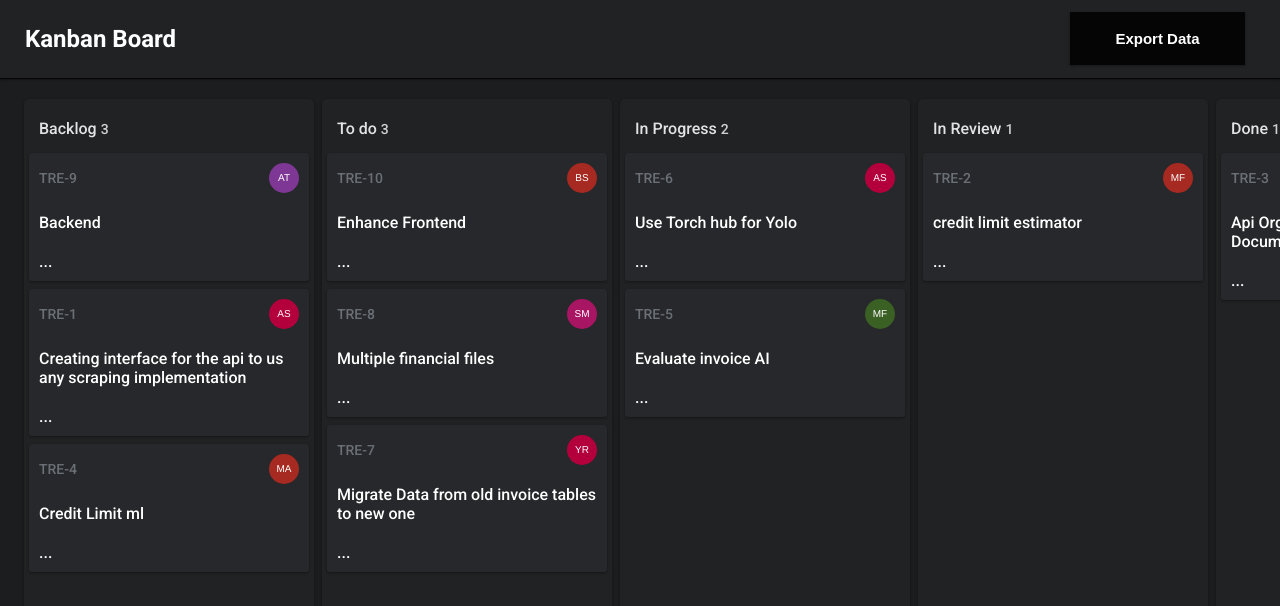
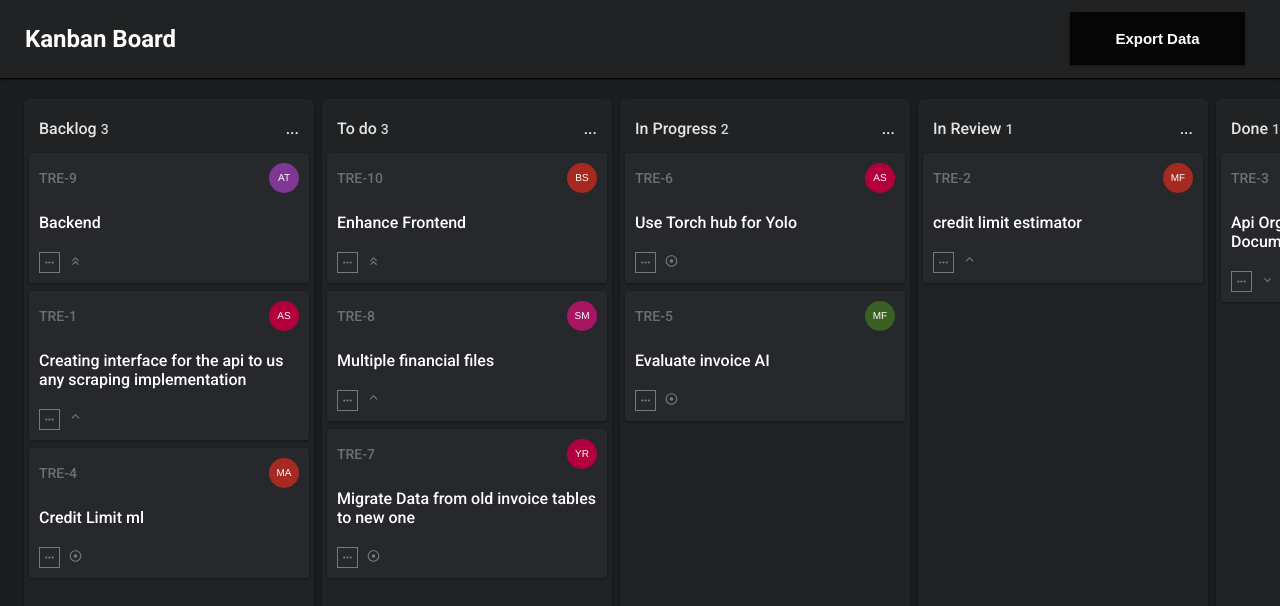
Before and after one commit to Ahmedsalem1997/kanban, a React (Create React App) app: page / in a window 1280 px wide. Shown: the top 606 px of the page. Built offline with nearby package versions, Linux system fonts and the light colour scheme.

Commit message:
last updates on UI

```diff
--- a/package.json
+++ b/package.json
@@ -5,6 +5,7 @@
   "dependencies": {
     "@emotion/react": "^11.10.4",
     "@emotion/styled": "^11.10.4",
+    "@mui/icons-material": "^5.10.9",
     "@mui/material": "^5.10.10",
     "@testing-library/jest-dom": "^5.16.5",
     "@testing-library/react": "^13.4.0",
--- a/src/App.css
+++ b/src/App.css
@@ -71,9 +71,39 @@ body {
     font-size: 16px;
     color: #e3e3e3;
     margin: 15px 10px;
+    display: flex;
+    justify-content: space-between;
 }
 
 span.count {
     font-size: 14px;
     color: #d1d1d1;
 }
+
+.task-details {
+    display: flex;
+    flex-direction: column;
+    justify-content: space-around;
+}
+
+.task-details span {
+    margin: 6px 0;
+}
+
+.footer-btn {
+    color: #76787c;
+    border: 1px solid #76787c;
+    padding: 3px;
+    font-size: 13px;
+}
+
+.footer-prio {
+    color: #76787c;
+    padding: 0 3px 1px 3px;
+    font-size: 10px;
+}
+
+.footer-prio svg {
+    width: 25px;
+    height: 14px;
+}
--- a/src/DragList.js
+++ b/src/DragList.js
@@ -10,6 +10,7 @@ const ListGrid = styled.div`
   grid-template-columns: 1fr 1fr 1fr 1fr 1fr;
   margin: 0 20px;
 `;
+
 
 const onDragEnd = (result, columns, setColumns) => {
   if (!result.destination) return;
@@ -53,6 +54,8 @@ const DragList = () => {
   const { columnsData } = useContext(TasksContext);
 
   const [columns, setColumns] = useState(columnsData);
+
+
   return (
     <ListGrid>
       <DragDropContext
@@ -63,8 +66,8 @@ const DragList = () => {
             <div className="list-grid" key={columnId}>
               <div className="column-container">
                 <div className="column-header">
-                  {column.name}{" "}
-                  <span className="count">{column.items.length}</span>
+                  <div>{column.name}{" "}<span className="count">{column.items.length}</span></div>
+                  <span>...</span>
                 </div>
                 <Droppable droppableId={columnId} key={columnId}>
                   {(provided, snapshot) => {
--- a/src/ListItem.js
+++ b/src/ListItem.js
@@ -9,6 +9,11 @@ import DialogActions from '@mui/material/DialogActions';
 import DialogContent from '@mui/material/DialogContent';
 import DialogContentText from '@mui/material/DialogContentText';
 import DialogTitle from '@mui/material/DialogTitle';
+import AdjustIcon from '@mui/icons-material/Adjust';
+import KeyboardControlKeyIcon from '@mui/icons-material/KeyboardControlKey';
+import KeyboardDoubleArrowUpIcon from '@mui/icons-material/KeyboardDoubleArrowUp';
+import KeyboardArrowDownIcon from '@mui/icons-material/KeyboardArrowDown';
+import MoreHorizIcon from '@mui/icons-material/MoreHoriz';
 import { Typography } from "@mui/material";
 // import TasksContext from "./context/TasksContext";
 
@@ -26,6 +31,9 @@ const Author = styled.div`
 `;
 const CardFooter = styled.div`
   font-weight: 500;
+  display: flex;
+  align-items: center;
+  color: #76787c;
 `;
 
 const ItemId = styled.span`
@@ -82,7 +90,10 @@ const ListItem = ({ item, index }) => {
                 </Author>
               </CardHeader>
               {item.title}
-              <CardFooter>...</CardFooter>
+              <CardFooter>
+                <MoreHorizIcon fontSize='smal' className='footer-btn'/>
+                <span className='footer-prio'>{priorityRate < 2 ? <KeyboardArrowDownIcon fontSize='small'/> : priorityRate < 5 ? <AdjustIcon fontSize='small'/> : priorityRate < 9 ? <KeyboardControlKeyIcon fontSize='small'/> : <KeyboardDoubleArrowUpIcon fontSize='small'/>}</span>
+              </CardFooter>
             </DragItem>
           );
         }}
@@ -97,12 +108,11 @@ const ListItem = ({ item, index }) => {
 
         <DialogContent>
           <DialogContentText>
-            <Typography component={'span'} variant={'body2'}>
-              <span></span>
-              Assigne: {item.owner}  <br />
-              Priority : {priorityRate < 2 ? 'No Prior' : priorityRate < 5 ? 'Low' : priorityRate < 9 ? 'High' : 'Highest'} <br />
-              Task Details :- <br />
-              {item.description}
+            <Typography component={'span'} variant={'body2'} className="task-details">
+              <span>Assigne: {item.owner}</span>
+              <span>Priority : {priorityRate < 2 ? 'No Prio' : priorityRate < 5 ? 'Low' : priorityRate < 9 ? 'High' : 'Highest'} </span>
+              <span>Task Details :- {item.description}
+              </span>
             </Typography>
           </DialogContentText>
         </DialogContent>
```
